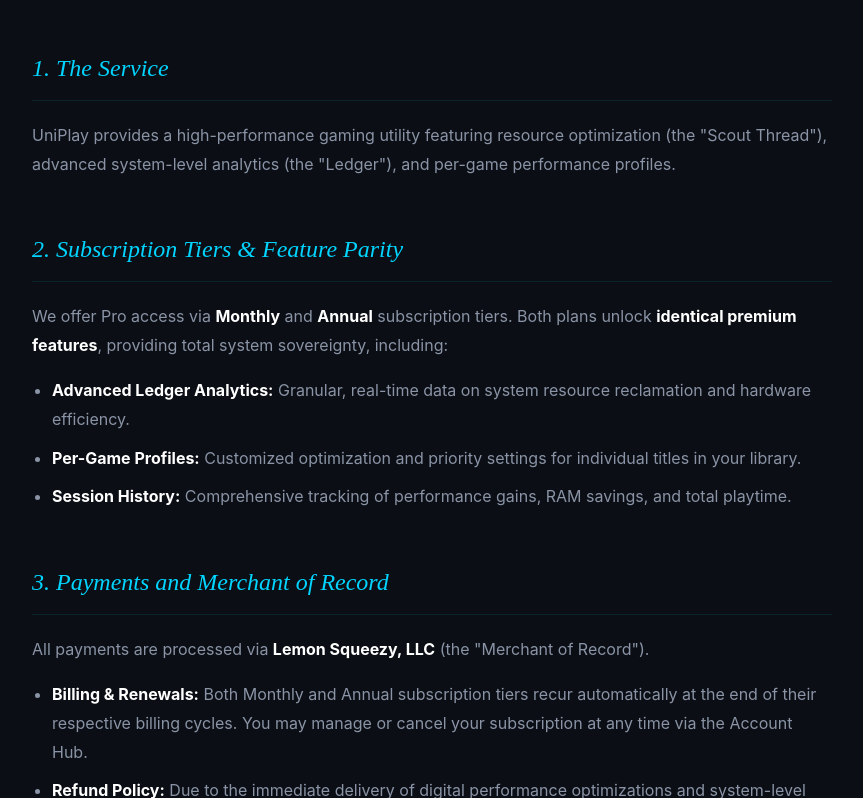
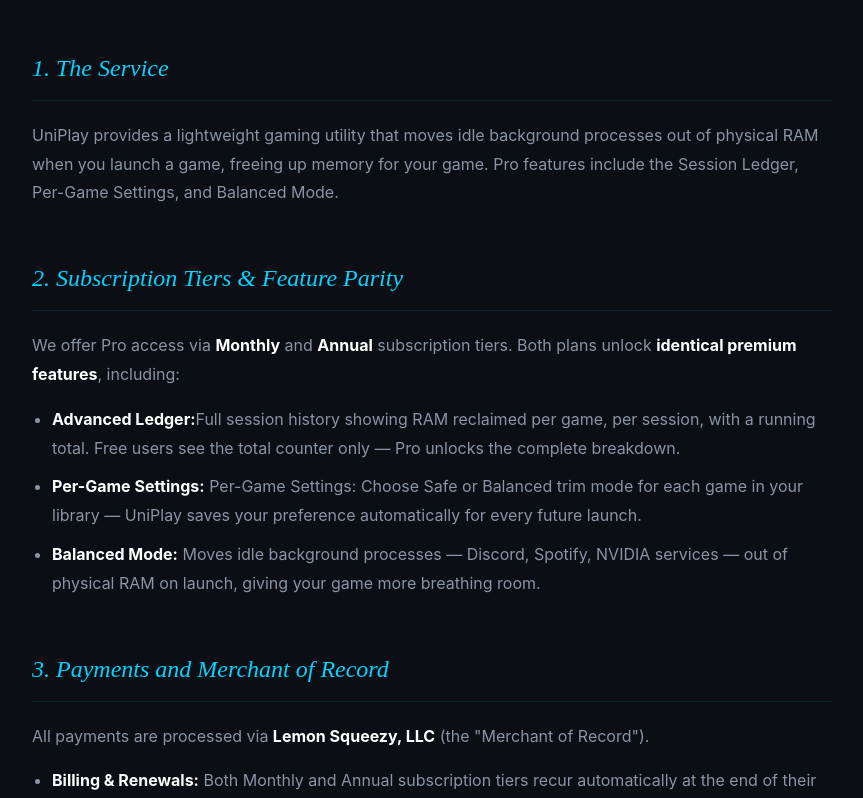
Before and after one commit to Ia-Irfan00/uniplay-web, a plain HTML site: page tos.html in a window 1280 px wide. Shown: the part 523-1321 px from the top of the page, without its empty margins (208-1071 px from the left). Drawn offline with Linux system fonts and the light colour scheme.

Commit message:
fix: sync webpage copy with honest feature descriptions
- Removed Session History as standalone feature, merged into
  Advanced Ledger description across all pricing sections

- Updated monthly card copy to reflect Advanced Ledger
  includes full session history

- Updated yearly feature list: expanded descriptions for
  Advanced Ledger and Per-Game Settings, removed duplicate
  Session History entry

- Removed "performance modules" from footer disclaimer —
  replaced with cleaner "Pro features"

- All webpage copy now consistent with LemonSqueezy,
  TOS and Privacy Policy

```diff
--- a/tos.html
+++ b/tos.html
@@ -43,14 +43,24 @@
     </div>
 
     <h2>1. The Service</h2>
-    <p>UniPlay provides a high-performance gaming utility featuring resource optimization (the "Scout Thread"), advanced system-level analytics (the "Ledger"), and per-game performance profiles.</p>
+    <p>UniPlay provides a lightweight gaming utility that moves idle
+background processes out of physical RAM when you launch a game,
+freeing up memory for your game. Pro features include the Session
+Ledger, Per-Game Settings, and Balanced Mode.</p>
 
    <h2>2. Subscription Tiers & Feature Parity</h2>
-<p>We offer Pro access via <strong>Monthly</strong> and <strong>Annual</strong> subscription tiers. Both plans unlock <strong>identical premium features</strong>, providing total system sovereignty, including:</p>
+<p>We offer Pro access via <strong>Monthly</strong> and <strong>Annual</strong> subscription tiers. Both plans unlock <strong>identical premium features</strong>, including:</p>
 <ul>
-    <li><strong>Advanced Ledger Analytics:</strong> Granular, real-time data on system resource reclamation and hardware efficiency.</li>
-    <li><strong>Per-Game Profiles:</strong> Customized optimization and priority settings for individual titles in your library.</li>
-    <li><strong>Session History:</strong> Comprehensive tracking of performance gains, RAM savings, and total playtime.</li>
+    <li><strong>Advanced Ledger:</strong>Full session history showing RAM reclaimed per
+game, per session, with a running total. Free users see the
+total counter only — Pro unlocks the complete breakdown.
+ </li>
+    <li><strong>Per-Game Settings:</strong> Per-Game Settings: Choose Safe or Balanced trim mode for each
+game in your library — UniPlay saves your preference
+automatically for every future launch.</li>
+    <li><strong>Balanced Mode:</strong> Moves idle background processes — Discord,
+Spotify, NVIDIA services — out of physical RAM on launch,
+giving your game more breathing room.</li>
 </ul>
 
    <h2>3. Payments and Merchant of Record</h2>
```
Also changed, not shown: index.html (+5 -7 lines), privacy.html (+10 -5 lines).
